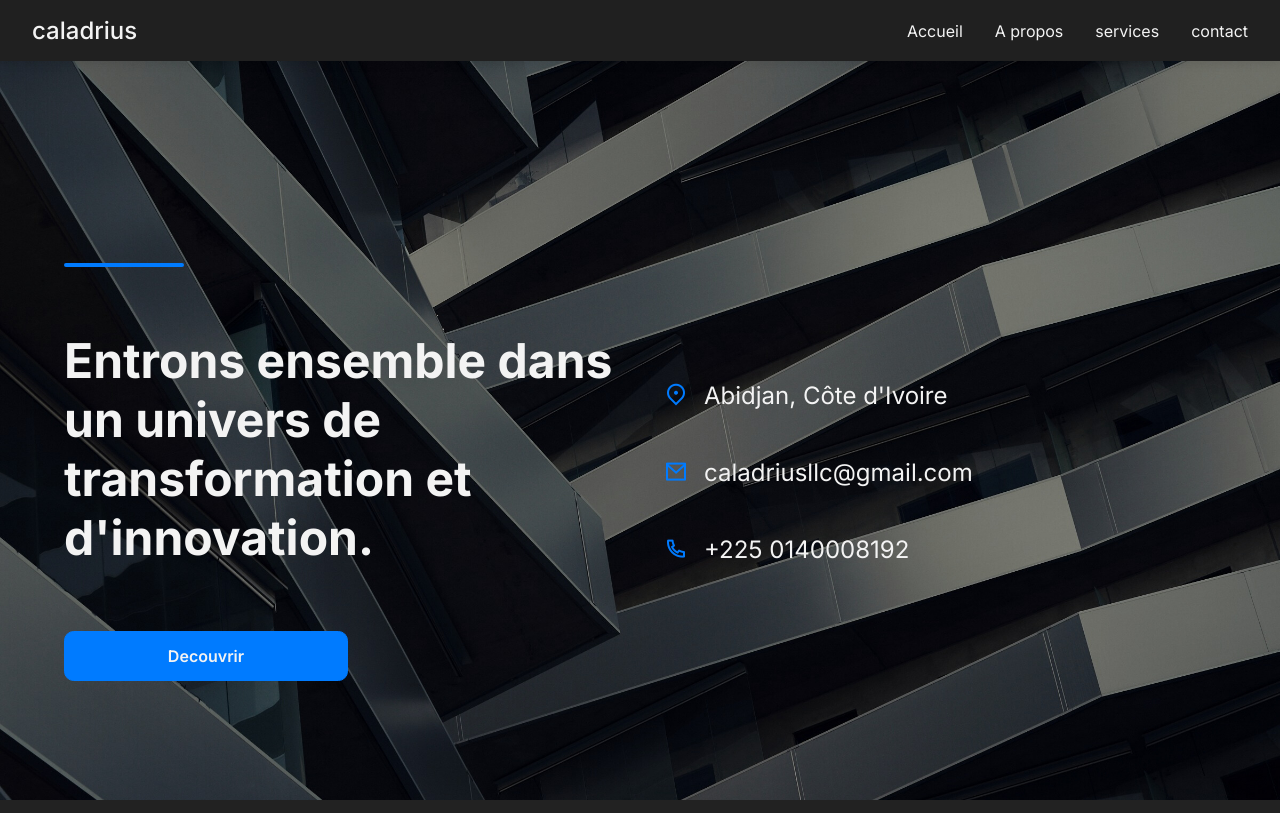
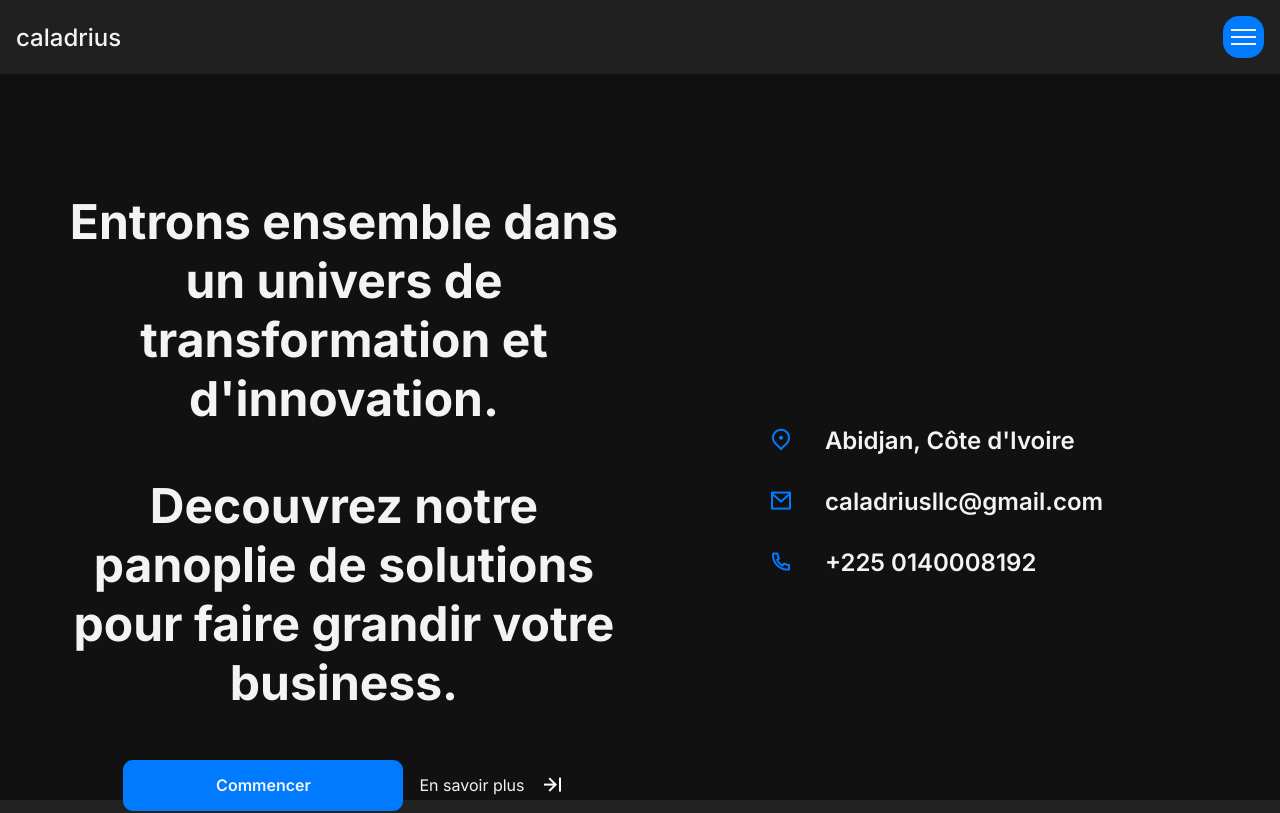
Before and after one commit to Migthyvan/Caladrius, a Vue app in the folder Caladrius/: page / in a window 1280 px wide. Shown: the top 813 px of the page. Built offline with nearby package versions, Linux system fonts and the light colour scheme.

Commit message:
work on responsive

```diff
--- a/Caladrius/src/assets/main.css
+++ b/Caladrius/src/assets/main.css
@@ -9,7 +9,7 @@
 
 h1 {
   font-size: 3rem;
-  color: #05dd10;
+  color: #f3f3f3;
   margin-bottom: 1rem;
 }
 
@@ -33,7 +33,6 @@ h3 {
 }
 
 p {
-  font-size: 1rem;
   color: #f3f3f3;
 }
 
@@ -47,6 +46,36 @@ a{
   color: #f3f3f3;
 }
 
+span{
+  color: #f3f3f3;
+}
+
 section{
   background: #222222;;
 }
+
+/* My center setting */
+.center__flex__mobile{
+  display: flex;
+  flex-direction: column;
+  justify-content: left;
+  gap: 2rem;
+}
+
+.center__flex__ipad{
+  display: flex;
+  flex-direction: column;
+  justify-content: center;
+  gap: 2rem;
+}
+
+@media (min-width: 768px) {
+  .center__flex__mobile{
+    display: flex;
+    flex-direction: column;
+    justify-content: center;
+    align-items: center;
+    gap: 2rem;
+  }
+
+}
--- a/Caladrius/src/components/button/mainButton.vue
+++ b/Caladrius/src/components/button/mainButton.vue
@@ -26,14 +26,19 @@ export default {
   background: #007bff;
   color: #f3f3f3;
   width: 50%;
-  max-width: 400px;
   cursor: pointer;
   /* Ajoutez la transition ici pour une meilleure pratique */
   transition: all 0.5s ease;
 }
 
 .main__button:hover {
-  background: #0e5311;
-  border-color: #0e5311;
+  background: #005fc4;
+  border-color: #007bff;
+}
+
+@media (min-width: 768px) {
+  .main__button{
+    max-width: 300px;
+  }
 }
 </style>
--- a/Caladrius/src/components/layout/navbar.vue
+++ b/Caladrius/src/components/layout/navbar.vue
@@ -114,7 +114,7 @@ transition: all 0.3s ease;
 }
 
 /* Responsive - Menu Hamburger */
-@media (max-width: 768px) {
+@media (max-width: 1400px) {
 .nav__container {
     padding: 1rem;
 }
--- /dev/null
+++ b/Caladrius/src/components/section/r_firstSection.vue
@@ -0,0 +1,111 @@
+<template>
+    <div class="main__container center__flex__mobile">
+        <div class="main__content center__flex__mobile ">
+            <div class="title-line"></div>
+            <h1>
+                Entrons ensemble dans un univers de transformation et
+                d'innovation.
+            </h1>
+            <h2>
+                Decouvrez notre panoplie de solutions pour faire grandir votre business.
+            </h2>
+            <div class="about__btn">
+                <mainButton label = "Commencer"></mainButton>
+                <span>En savoir plus <i class="ri-contract-right-line" style="color: #fff;"></i> </span>
+            </div>
+        </div>
+
+        <div class="main__content center__flex__mobile">
+            <div class="title-line-second "></div>
+            <div class="center__flex__mobile">
+                <span class="coordinates__item">
+                    <i class="ri-map-pin-2-line"></i>
+                    <p>Abidjan, Côte d'Ivoire</p>
+                </span>
+                <span class="coordinates__item">
+                    <i class="ri-mail-line"></i>
+                    <a href="mailto:caladriusllc@gmail.com">caladriusllc@gmail.com</a>
+                </span>
+                <span class="coordinates__item">
+                    <i class="ri-phone-line"></i>
+                    <a href="tel:+225 0140008192">+225 0140008192</a>
+                </span>
+            </div>
+        </div>
+    </div>
+</template>
+
+<script>
+import mainButton from '../button/mainButton.vue';
+export default {
+    components:{
+        mainButton
+    }
+}
+</script>
+
+<style>
+
+.main__container{
+    padding: 4rem 1rem 1rem 1rem;
+    background: #111111;
+}
+
+.coordinates__item{
+    width: 100%;
+    display: flex;
+    gap: 2rem;
+    font-size: 1.2rem;
+    font-weight: 600;
+}
+
+.coordinates__item i{
+    font-weight: 400;
+}
+
+.about__btn {
+    display: flex;
+    align-items: center;
+    gap: 1rem;
+}
+
+span {
+    display: flex;
+    align-items: center;
+    gap: 1rem;
+    color: #f3f3f3;
+}
+
+@media (min-width: 768px) {
+
+    h1,h2{
+        text-align: center;
+    }
+
+
+    .about__btn {
+    display: flex;
+    align-items: center;
+    justify-content: center;
+    gap: 1rem;
+    width: 100%;
+}
+}
+
+@media (min-width: 1024px) {
+    .main__container{
+    display: grid;
+    grid-template-columns: 1fr 1fr;
+    padding: 10rem 4rem 1rem 4rem;
+    height: 100vh;
+    }
+
+    h2{
+        font-size: 3rem;
+    }
+
+    p, a, i{
+        font-size: 1.5rem;
+    }
+}
+</style>
--- a/Caladrius/src/views/index.vue
+++ b/Caladrius/src/views/index.vue
@@ -1,7 +1,7 @@
 <template>
     <div class="container">
         <navbar></navbar>
-        <firstSection></firstSection>
+        <r_firstSection></r_firstSection>
         <mainSection></mainSection>
         <aboutUsSection></aboutUsSection>
         <contactSection></contactSection>
@@ -10,7 +10,7 @@
 </template>
 
 <script>
-import firstSection from '@/components/section/firstSection.vue';
+import r_firstSection from '@/components/section/r_firstSection.vue';
 import navbar from '@/components/layout/navbar.vue';
 import mainSection from '@/components/section/serviceSection.vue';
 import aboutUsSection from '@/components/section/aboutUsSection.vue';
@@ -19,7 +19,7 @@ import footerSection from '@/components/section/footerSection.vue';
 
 export default {
     components: {
-        navbar, firstSection, mainSection, aboutUsSection, contactSection, footerSection
+        navbar, r_firstSection, mainSection, aboutUsSection, contactSection, footerSection
     }
 }
 </script>
```
